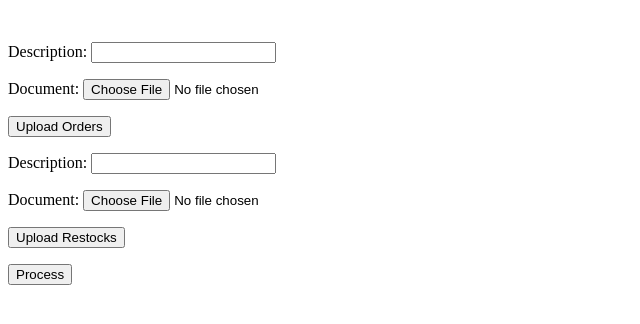
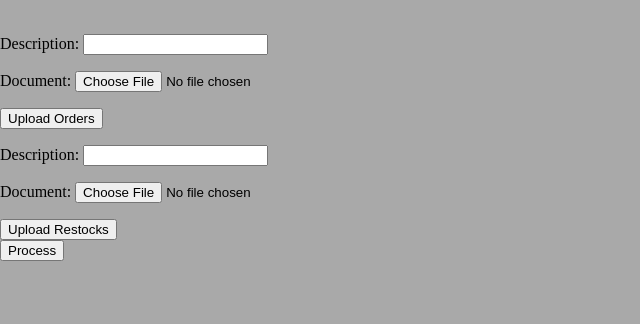
Before and after one commit to thepinkturtle/FightingFowl, a Django app: page / in a window 1280 px wide. Shown: the top 324 px of the page, without its empty margins (0-640 px from the left). Run offline with Django 3.2, Linux system fonts and the light colour scheme.

Commit message:
Update base.html

```diff
--- a/StockerChecker/templates/base.html
+++ b/StockerChecker/templates/base.html
@@ -4,7 +4,7 @@
     <meta charset="utf-8">
     <title>FightingFowl</title>
   </head>
-  <body>
+  <body style="display: inline; background-color:darkgrey;">
     {% block content %}
     {% endblock %}
   </body>
```
